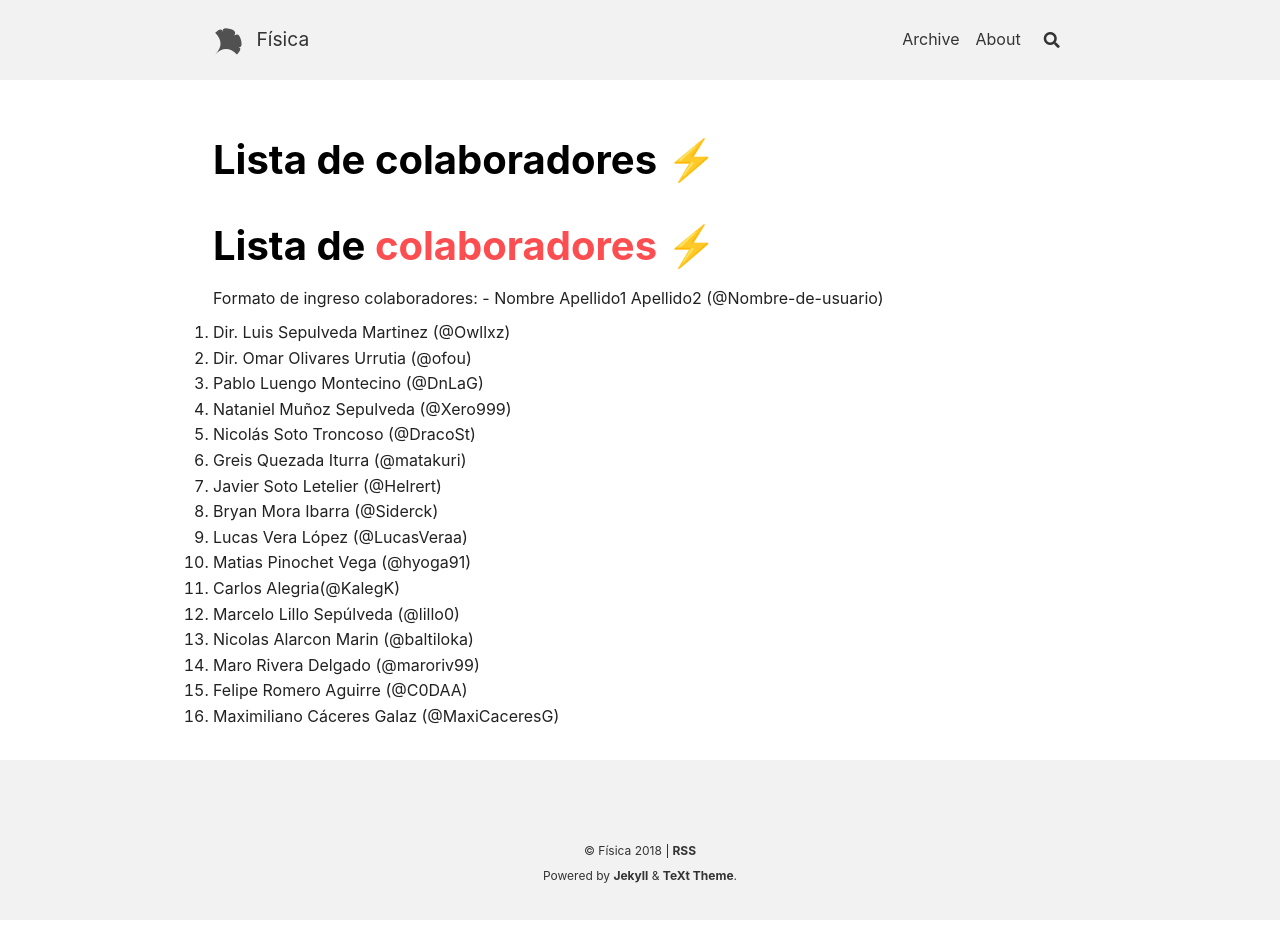
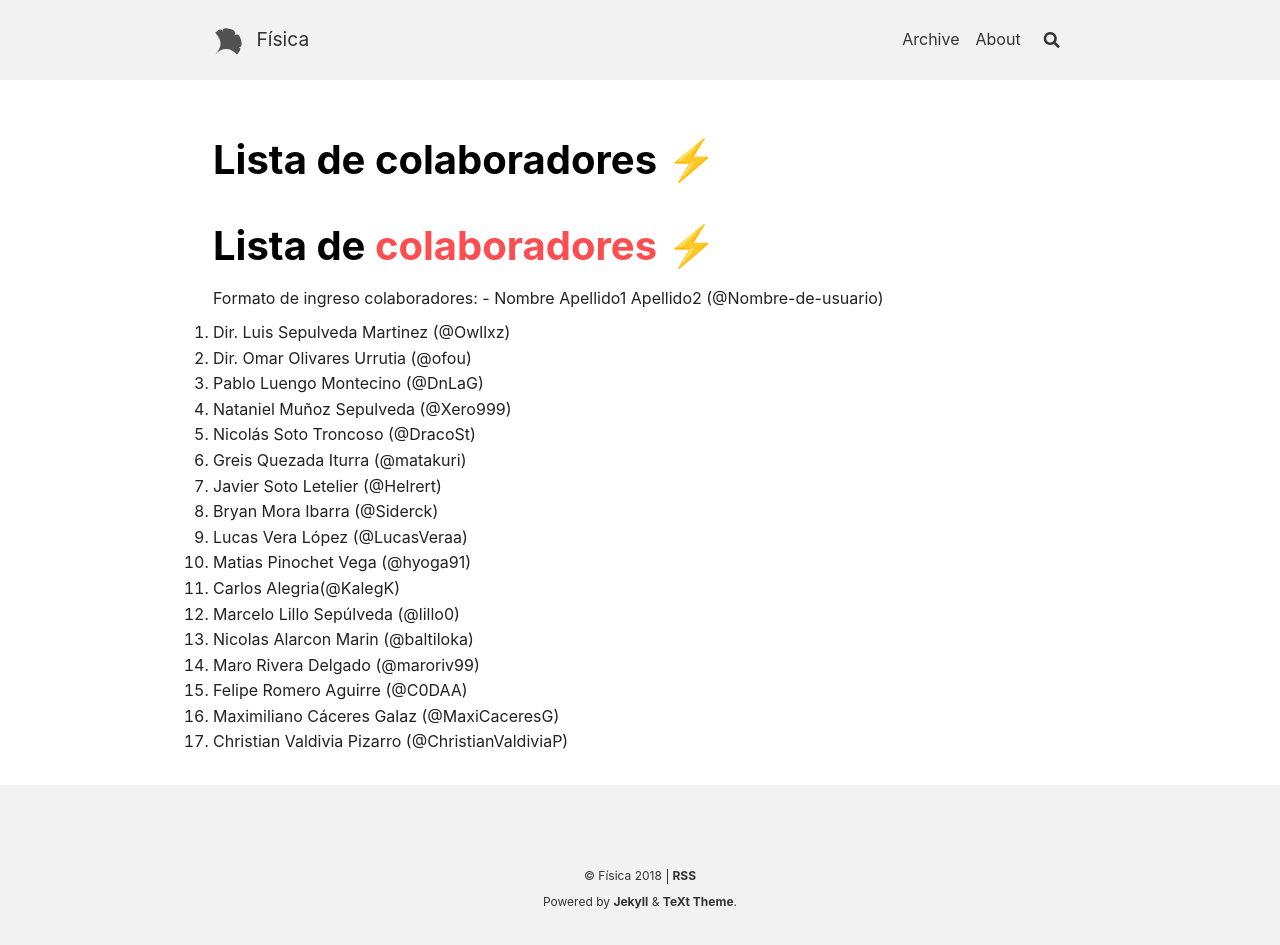
Before and after one commit to DnLaG/fisica, a Jekyll site: the page built from docs/lista.md, in a window 1280 px wide. Built offline with Jekyll 4.4.1, drawn with Linux system fonts in a browser that asks for light colours; nearby versions of some CDN libraries; our own code applies the rules of GitHub Pages for plain Markdown files; before the commit the page ends 920 px from its top, so only the background shows below that.

Commit message:
agregar nombre Christian Valdivia a lista

```diff
--- a/docs/lista.md
+++ b/docs/lista.md
@@ -18,3 +18,4 @@ Formato de ingreso colaboradores: - Nombre Apellido1 Apellido2 (@Nombre-de-usuar
 14. Maro Rivera Delgado (@maroriv99)
 15. Felipe Romero Aguirre (@C0DAA)
 16. Maximiliano Cáceres Galaz (@MaxiCaceresG)
+17. Christian Valdivia Pizarro (@ChristianValdiviaP)
```
